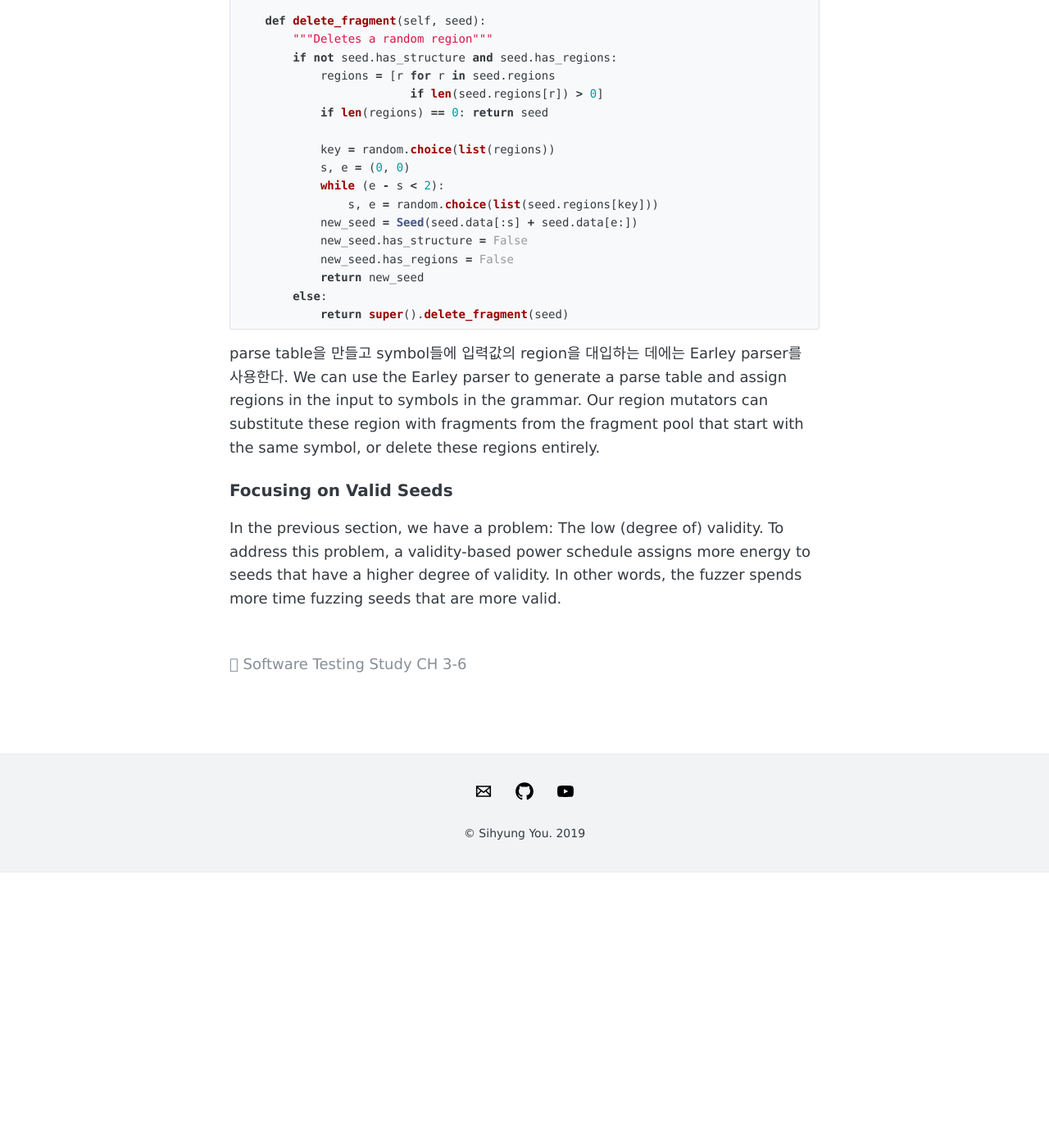
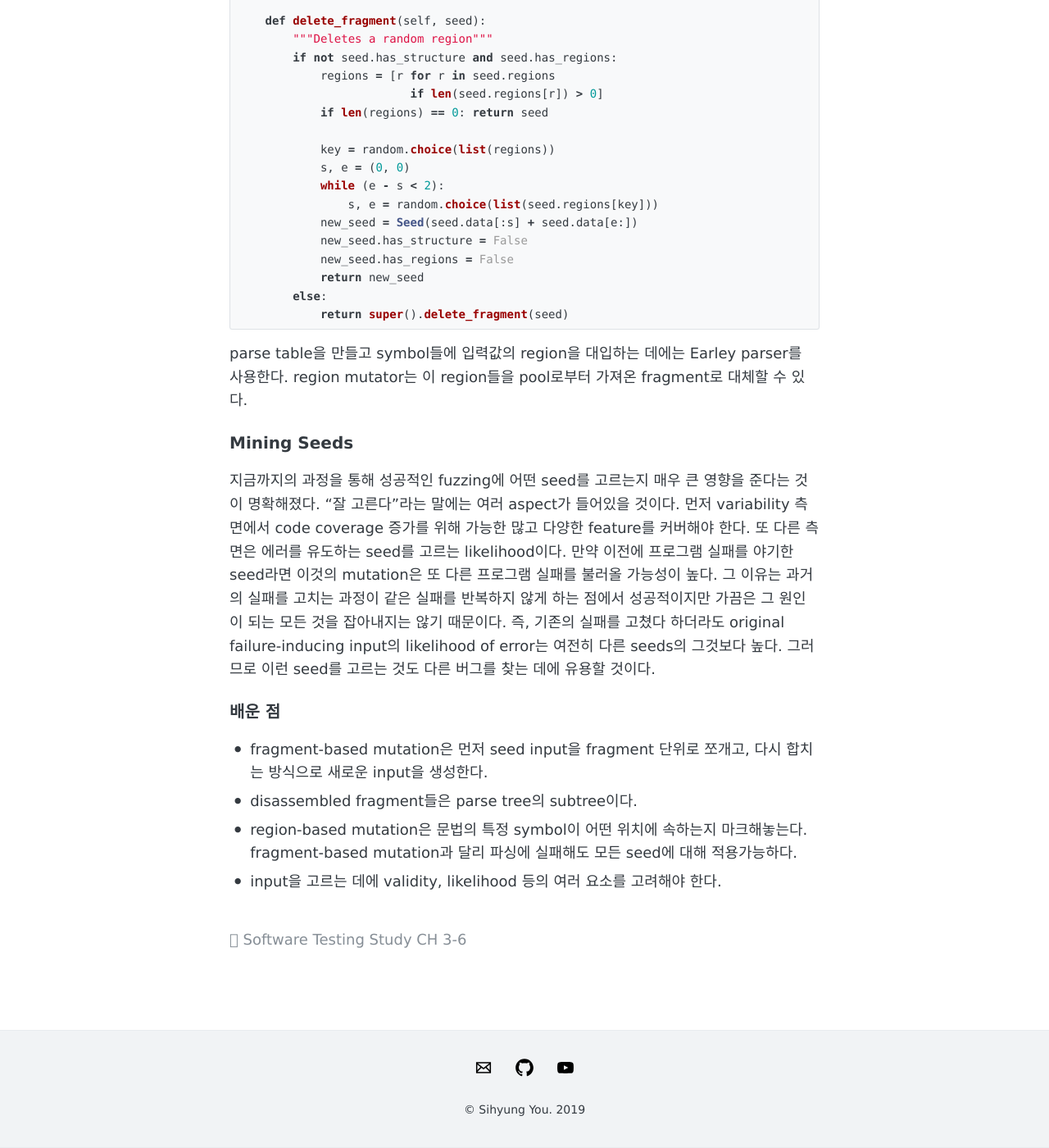
Before and after one commit to sihyungyou/sihyungyou.github.io, a Jekyll site: the page built from _posts/2019-08-02-fuzzingbook-ch3-7.md, in a window 1280 px wide and 1400 px high, scrolled down 7726 px. Shown: the whole window at 82% size. Built offline with Jekyll 4.4.1, drawn with Linux system fonts in a browser that asks for light colours; before the commit the page ends 8790 px from its top, so only the background shows below that.

Commit message:
3-7 done

```diff
--- a/_posts/2019-08-02-fuzzingbook-ch3-7.md
+++ b/_posts/2019-08-02-fuzzingbook-ch3-7.md
@@ -260,8 +260,13 @@ class RegionMutator(RegionMutator):
             return super().delete_fragment(seed)
 ~~~
 
-parse table을 만들고 symbol들에 입력값의 region을 대입하는 데에는 Earley parser를 사용한다.
-We can use the Earley parser to generate a parse table and assign regions in the input to symbols in the grammar. Our region mutators can substitute these region with fragments from the fragment pool that start with the same symbol, or delete these regions entirely.
+parse table을 만들고 symbol들에 입력값의 region을 대입하는 데에는 Earley parser를 사용한다. region mutator는 이 region들을 pool로부터 가져온 fragment로 대체할 수 있다.
 
-### Focusing on Valid Seeds
-In the previous section, we have a problem: The low (degree of) validity. To address this problem, a validity-based power schedule assigns more energy to seeds that have a higher degree of validity. In other words, the fuzzer spends more time fuzzing seeds that are more valid.
+### Mining Seeds
+지금까지의 과정을 통해 성공적인 fuzzing에 어떤 seed를 고르는지 매우 큰 영향을 준다는 것이 명확해졌다. "잘 고른다"라는 말에는 여러 aspect가 들어있을 것이다. 먼저 variability 측면에서 code coverage 증가를 위해 가능한 많고 다양한 feature를 커버해야 한다. 또 다른 측면은 에러를 유도하는 seed를 고르는 likelihood이다. 만약 이전에 프로그램 실패를 야기한 seed라면 이것의 mutation은 또 다른 프로그램 실패를 불러올 가능성이 높다. 그 이유는 과거의 실패를 고치는 과정이 같은 실패를 반복하지 않게 하는 점에서 성공적이지만 가끔은 그 원인이 되는 모든 것을 잡아내지는 않기 때문이다. 즉, 기존의 실패를 고쳤다 하더라도 original failure-inducing input의 likelihood of error는 여전히 다른 seeds의 그것보다 높다. 그러므로 이런 seed를 고르는 것도 다른 버그를 찾는 데에 유용할 것이다.
+
+### 배운 점
+- fragment-based mutation은 먼저 seed input을 fragment 단위로 쪼개고, 다시 합치는 방식으로 새로운 input을 생성한다.
+- disassembled fragment들은 parse tree의 subtree이다.
+- region-based mutation은 문법의 특정 symbol이 어떤 위치에 속하는지 마크해놓는다. fragment-based mutation과 달리 파싱에 실패해도 모든 seed에 대해 적용가능하다.
+- input을 고르는 데에 validity, likelihood 등의 여러 요소를 고려해야 한다.
```
